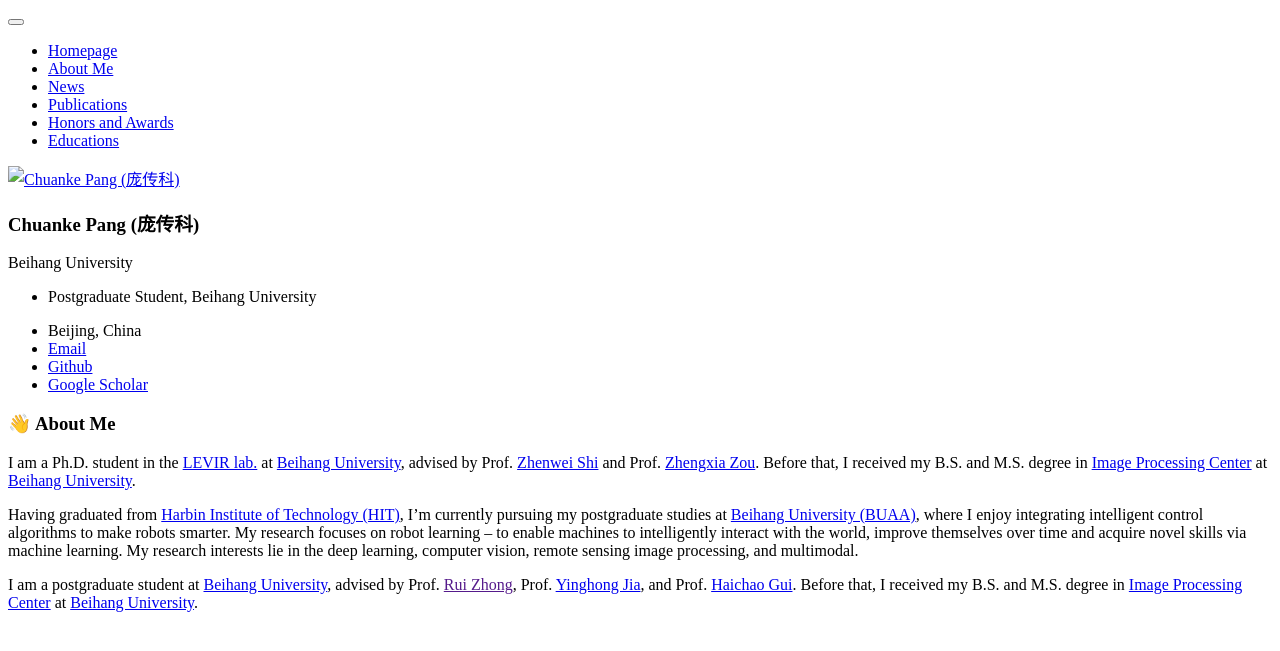
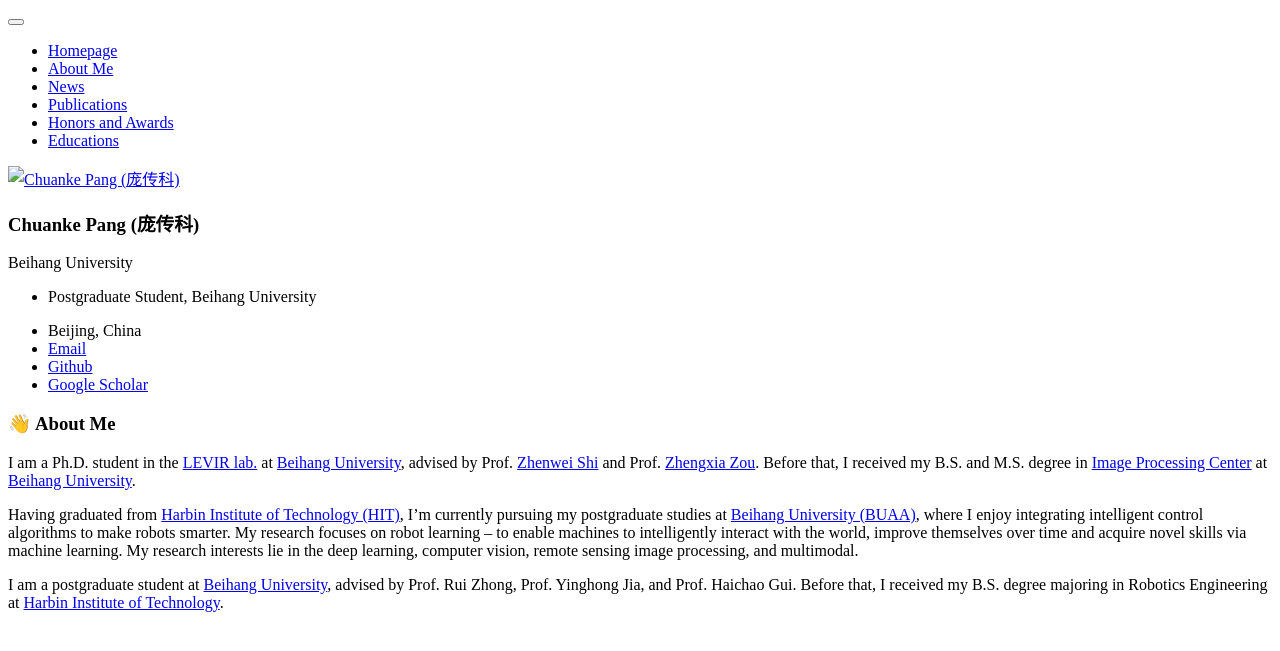
Before and after one commit to chuankepang/chuanke_academic.github.io, a Jekyll site: the page built from _pages/includes/intro.md, in a window 1280 px wide. Shown: the top 651 px of the page. Built offline with Jekyll 4.4.1, drawn with Linux system fonts in a browser that asks for light colours; our own code applies the rules of GitHub Pages for plain Markdown files.

Commit message:
Update intro.md

```diff
--- a/_pages/includes/intro.md
+++ b/_pages/includes/intro.md
@@ -5,4 +5,4 @@ I am a Ph.D. student in the [LEVIR lab.](http://levir.buaa.edu.cn/) at [Beihang
 Having graduated from <a href="http://hit.edu.cn/">Harbin Institute of Technology (HIT)</a>, I'm currently pursuing my postgraduate studies at <a href="http://buaa.edu.cn/">Beihang University (BUAA)</a>, where I enjoy integrating intelligent control algorithms to make robots smarter. My research focuses on robot learning – to enable machines to intelligently interact with the world, improve themselves over time and acquire novel skills via machine learning.
 My research interests lie in the deep learning, computer vision, remote sensing image processing, and multimodal.
 
-I am a postgraduate student at [Beihang University](https://www.buaa.edu.cn/), advised by Prof. [Rui Zhong](), Prof. [Yinghong Jia](http://levir.buaa.edu.cn/), and Prof. [Haichao Gui](https://zhengxiazou.github.io/). Before that, I received my B.S. and M.S. degree in [Image Processing Center](http://www.sa.buaa.edu.cn/) at [Beihang University](https://www.buaa.edu.cn/).
+I am a postgraduate student at [Beihang University](https://www.buaa.edu.cn/), advised by Prof. Rui Zhong, Prof. Yinghong Jia, and Prof. Haichao Gui. Before that, I received my B.S. degree majoring in Robotics Engineering at [Harbin Institute of Technology](https://www.hit.edu.cn/).
```
